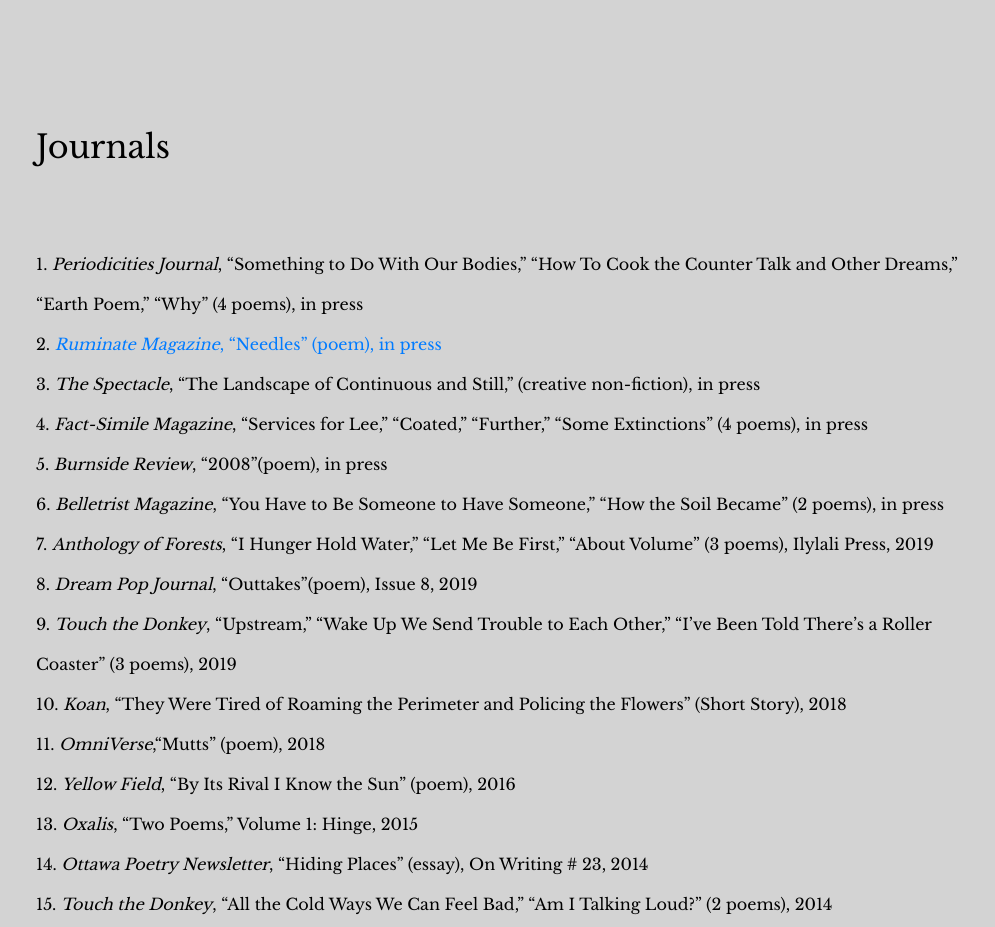
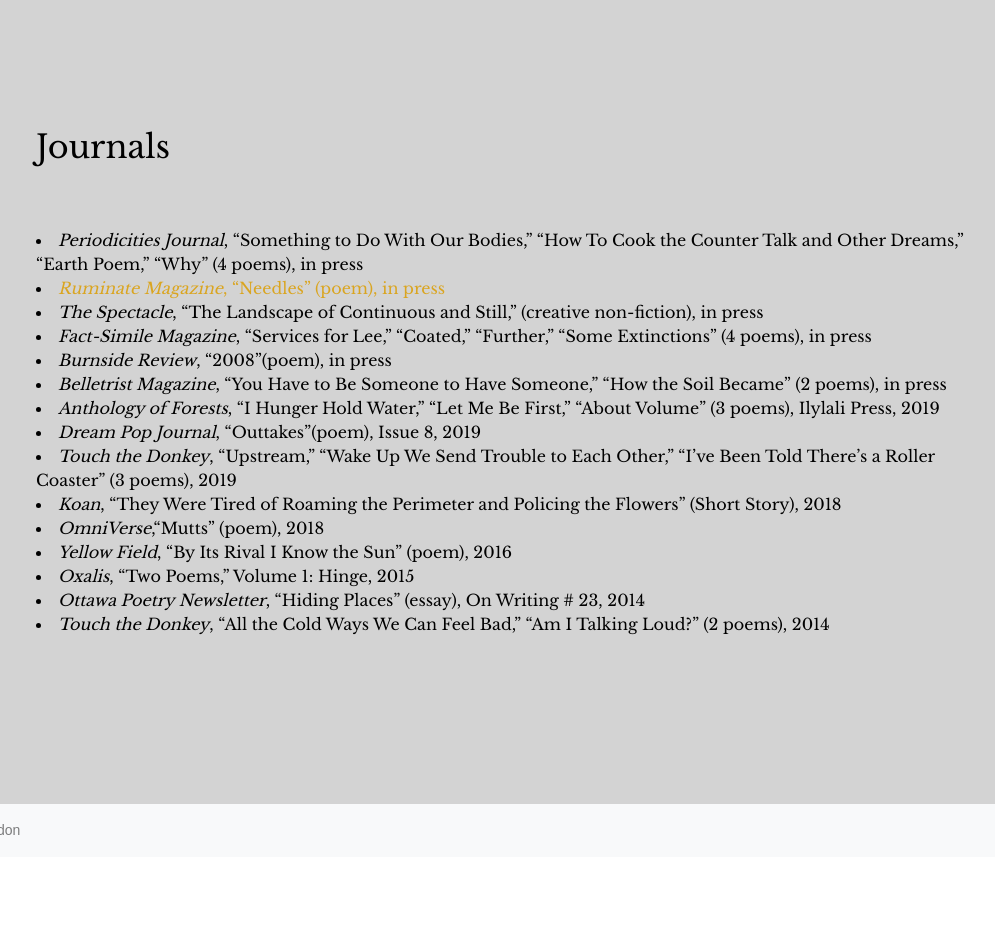
Before and after one commit to tetonh/tetonh.github.io, a website: page read.html in a window 1280 px wide. Shown: the part 2560-3487 px from the top of the page, without its empty margins (132-1127 px from the left). After the commit the page ends 3417 px from the top, so only its background shows below. Drawn offline with nearby package versions, Linux system fonts and the light colour scheme.

Commit message:
Update styles.css

```diff
--- a/styles.css
+++ b/styles.css
@@ -293,9 +293,9 @@
   color: black;
   font-family: 'Libre Baskerville', serif;
 }
-.journals-ul{
-  list-style-type: dash;
-  line-height: 40px;
+
+.journals-text a:any-link{
+  color: goldenrod;
 }
 
 .zoom:hover {
```
